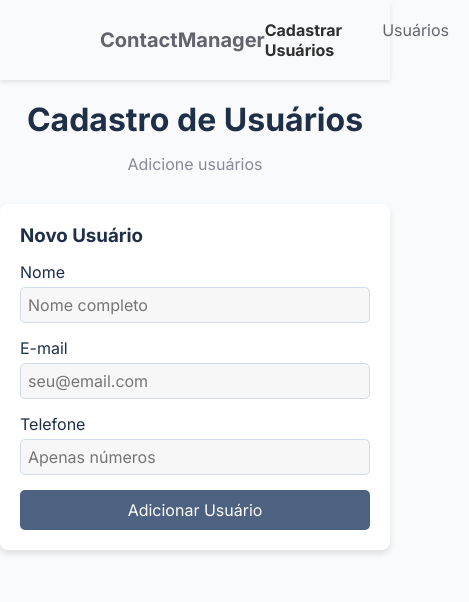
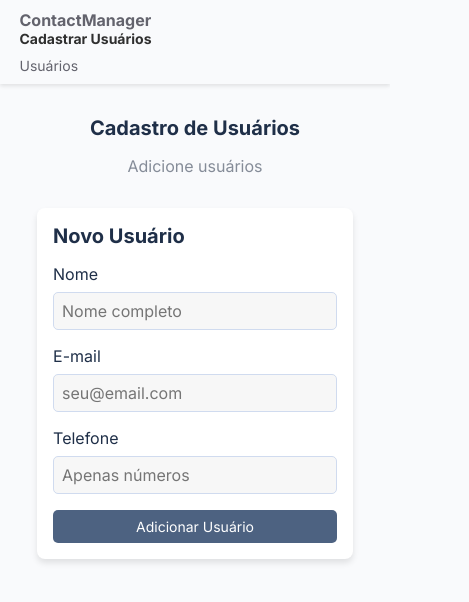
Before and after one commit to GabriFrnd/ContactManager, a website built with Vite: page template/index.html in a window 390 px wide. Shown: the whole page, 469 px wide, since content can reach past the window. Built offline with nearby package versions, Linux system fonts and the light colour scheme.

Commit message:
📐 Atualizações: medidas flexíveis + media queries

```diff
--- a/template/src/styles.css
+++ b/template/src/styles.css
@@ -13,6 +13,7 @@
 
 body {
     background-color: #F9FAFC;
+    font-size: 16px;
 }
 
 /* Estilizações para a barra de navegação ('index.html' + 'users.html') */
@@ -23,24 +24,23 @@ body {
     color: #FFF;
     display: flex;
     justify-content: space-between;
-    padding: 20px 100px;
+    padding: 20px 5%;
 }
 
 .navbar .logo {
     color: #63636D;
-    font-size: 20px;
+    font-size: 1.25rem;
     font-weight: bold;
 }
 
 .navbar .menu {
     display: flex;
-    gap: 20px;
+    gap: 15px;
 }
 
 .navbar .menu a {
     color: #63636D;
-    font-size: 16px;
-    margin-right: 20px;
+    font-size: 1rem;
     text-decoration: none;
     transition: color 0.2s ease, background-color 0.2s ease;
 }
@@ -62,8 +62,9 @@ body {
     align-items: center;
     display: flex;
     flex-direction: column;
-    gap: 15px;
-    margin-top: 20px;
+    gap: 1rem;
+    margin-top: 2rem;
+    padding: 0 5%;
 }
 
 .form-container .title,
@@ -74,27 +75,30 @@ body {
 .form-container .title h1,
 .users-container .title h1 {
     color: #1F2F48;
-    margin-bottom: 15px;
+    margin-bottom: 1rem;
+    font-size: 1.5rem;
 }
 
 .form-container .title p,
 .users-container .title p {
     color: #858C98;
-    margin-bottom: 15px;
+    margin-bottom: 1rem;
+    font-size: 1rem;
 }
 
 .form-container .form {
     background-color: #FFF;
     border-radius: 8px;
     box-shadow: 0 4px 6px rgba(0, 0, 0, 0.1);
-    padding: 20px;
-    max-width: 400px;
-    width: 100%;
+    padding: 1.5rem;
+    max-width: 90%;
+    width: 400px;
 }
 
 .form-container .form h3 {
     color: #1F2F48;
-    margin-bottom: 15px;
+    margin-bottom: 1rem;
+    font-size: 1.25rem;
 }
 
 .form-container .form form {
@@ -104,16 +108,17 @@ body {
 
 .form-container .form label {
     color: #1F2F48;
-    margin-bottom: 5px;
+    margin-bottom: 0.5rem;
+    font-size: 1rem;
 }
 
 .form-container .form input {
     background-color: #F7F7F7;
     border: 1px solid #D0DBEF;
     border-radius: 5px;
-    font-size: 1em;
-    margin-bottom: 15px;
-    padding: 7px;
+    font-size: 1rem;
+    margin-bottom: 1rem;
+    padding: 0.5rem;
     outline: none;
     transition: border-color 0.3s ease;
 }
@@ -129,11 +134,56 @@ body {
     border-radius: 5px;
     color: #FFF;
     cursor: pointer;
-    font-size: 1em;
-    padding: 10px;
+    font-size: 1rem;
+    padding: 0.75rem;
     transition: background-color 0.3s ease;
 }
 
 .form-container .form button:hover {
     background-color: #708EBC;
 }
+
+/* Responsividade */
+
+@media (max-width: 768px) {
+    .navbar {
+        align-items: flex-start;
+        flex-direction: column;
+        padding: 10px 5%;
+    }
+
+    .navbar .menu {
+        display: flex;
+        flex-direction: column;
+        gap: 10px;
+        width: 100%;
+    }
+
+    .form-container .form {
+        width: 100%;
+    }
+
+    .form-container .title h1,
+    .users-container .title h1 {
+        font-size: 1.25rem;
+    }
+}
+
+@media (max-width: 480px) {
+    .navbar .logo {
+        font-size: 1rem;
+    }
+
+    .navbar .menu a {
+        font-size: 0.875rem;
+    }
+
+    .form-container .form {
+        padding: 1rem;
+    }
+
+    .form-container .form button {
+        font-size: 0.875rem;
+        padding: 0.5rem;
+    }
+}
```
